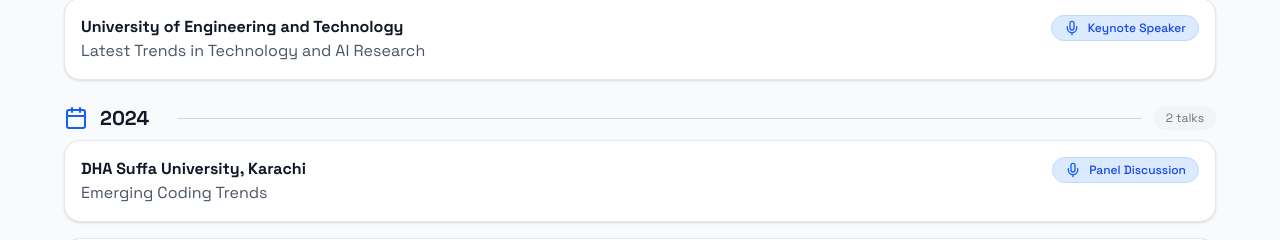
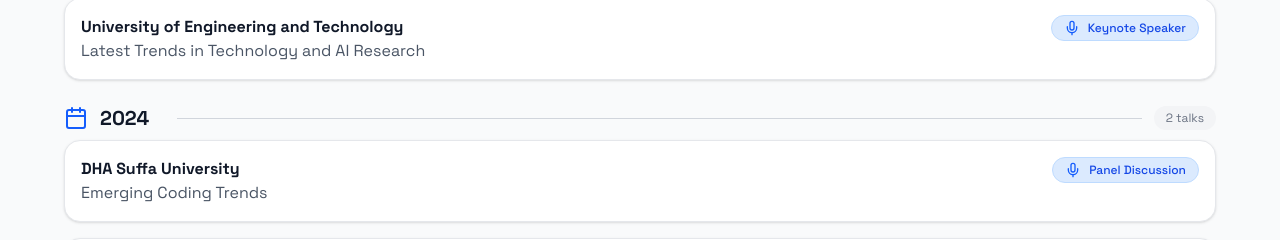
Before and after one commit to MahaZainab/MahaZainab.github.io, a React (Vite) app: page / in a window 1280 px wide. Shown: the part 2977-3217 px from the top of the page. Built offline with nearby package versions, Linux system fonts and the light colour scheme.

Commit message:
Auto commit on save

```diff
--- a/src/data/content.ts
+++ b/src/data/content.ts
@@ -203,7 +203,7 @@
   {
     id: 2,
     title: "Emerging Coding Trends",
-    organization: "DHA Suffa University, Karachi",
+    organization: "DHA Suffa University",
     slidesLink: "",
     category: "Panel Discussion",
     year: "2024",
```
